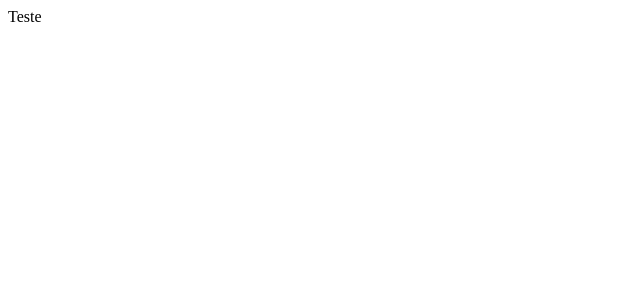
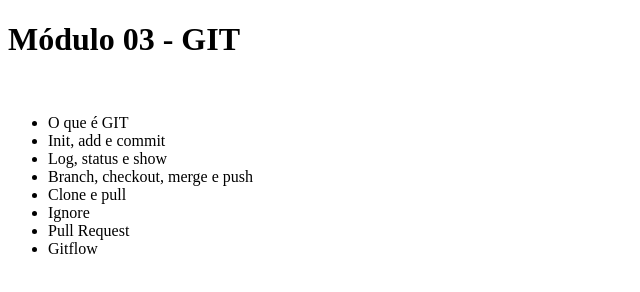
Before and after one commit to djonnynogueira/gama-no-github, a plain HTML site: page index.html in a window 1280 px wide. Shown: the whole page, without its empty margins (0-640 px from the left). Drawn offline with Linux system fonts and the light colour scheme.

Commit message:
arquivo index.html atualizado

```diff
--- a/index.html
+++ b/index.html
@@ -9,7 +9,19 @@
 	</title>
 </head>
 <body>
-	Teste
+	<h1>Módulo 03 - GIT</h1><br>
+
+	<ul>
+		<li>O que é GIT</li>
+		<li>Init, add e commit</li>
+		<li>Log, status e show</li>
+		<li>Branch, checkout, merge e push</li>
+		<li>Clone e pull</li>
+		<li>Ignore</li>
+		<li>Pull Request</li>
+		<li>Gitflow</li>
+	</ul>
+
 
 </body>
 </html>
```
